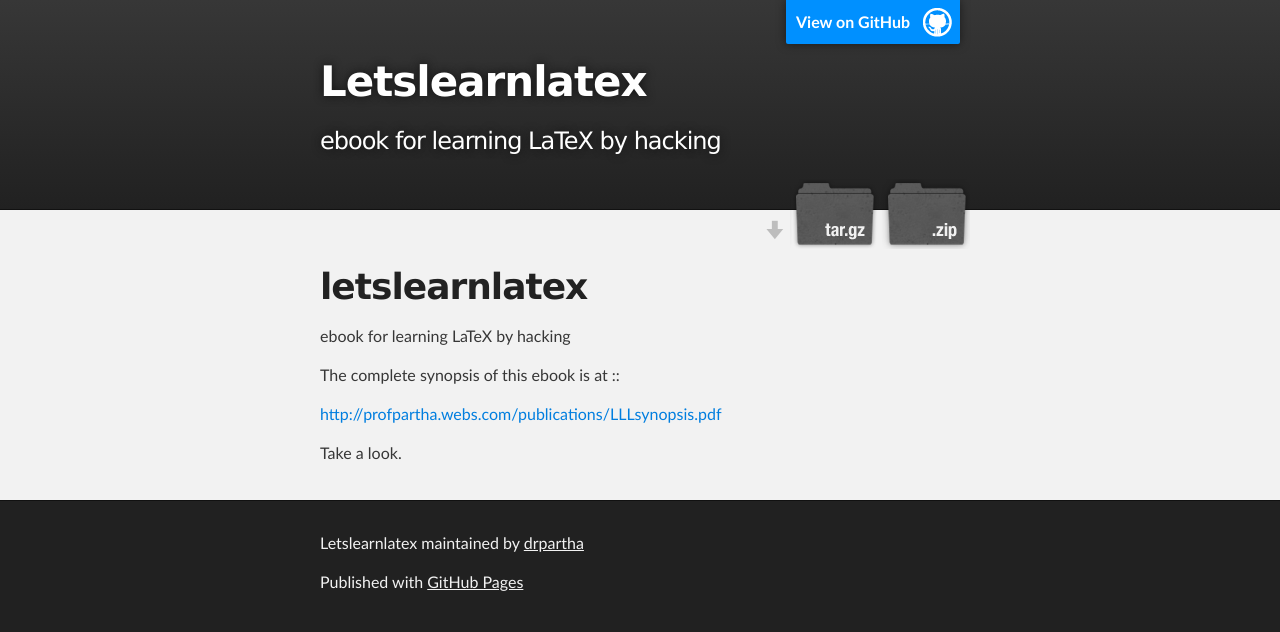
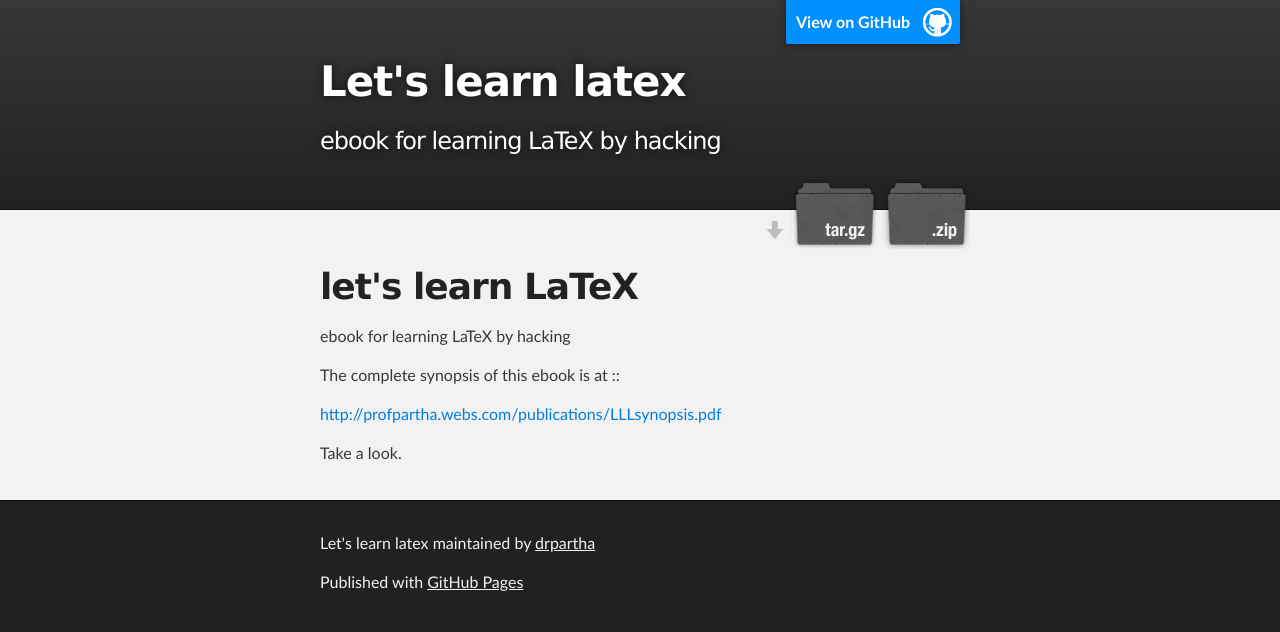
Before and after one commit to drpartha/letslearnlatex, a plain HTML site: page index.html in a window 1280 px wide. Drawn offline with Linux system fonts and the light colour scheme.

Commit message:
Create gh-pages branch via GitHub

```diff
--- a/index.html
+++ b/index.html
@@ -4,11 +4,11 @@
   <head>
     <meta charset='utf-8' />
     <meta http-equiv="X-UA-Compatible" content="chrome=1" />
-    <meta name="description" content="Letslearnlatex : ebook for learning LaTeX by hacking" />
+    <meta name="description" content="Let&#39;s learn latex : ebook for learning LaTeX by hacking" />
 
     <link rel="stylesheet" type="text/css" media="screen" href="stylesheets/stylesheet.css">
 
-    <title>Letslearnlatex</title>
+    <title>Let&#39;s learn latex</title>
   </head>
 
   <body>
@@ -18,7 +18,7 @@
         <header class="inner">
           <a id="forkme_banner" href="https://github.com/drpartha/letslearnlatex">View on GitHub</a>
 
-          <h1 id="project_title">Letslearnlatex</h1>
+          <h1 id="project_title">Let&#39;s learn latex</h1>
           <h2 id="project_tagline">ebook for learning LaTeX by hacking</h2>
 
             <section id="downloads">
@@ -32,7 +32,7 @@
     <div id="main_content_wrap" class="outer">
       <section id="main_content" class="inner">
         <h1>
-<a name="letslearnlatex" class="anchor" href="#letslearnlatex"><span class="octicon octicon-link"></span></a>letslearnlatex</h1>
+<a name="lets-learn-latex" class="anchor" href="#lets-learn-latex"><span class="octicon octicon-link"></span></a>let's learn LaTeX</h1>
 
 <h1></h1>
 
@@ -49,7 +49,7 @@
     <!-- FOOTER  -->
     <div id="footer_wrap" class="outer">
       <footer class="inner">
-        <p class="copyright">Letslearnlatex maintained by <a href="https://github.com/drpartha">drpartha</a></p>
+        <p class="copyright">Let&#39;s learn latex maintained by <a href="https://github.com/drpartha">drpartha</a></p>
         <p>Published with <a href="http://pages.github.com">GitHub Pages</a></p>
       </footer>
     </div>
--- a/params.json
+++ b/params.json
@@ -1 +1 @@
-{"name":"Letslearnlatex","tagline":"ebook for learning LaTeX by hacking","body":"# letslearnlatex\r\n==============\r\n\r\nebook for learning LaTeX by hacking\r\n\r\n\r\nThe complete synopsis of this ebook is at ::\r\n\r\nhttp://profpartha.webs.com/publications/LLLsynopsis.pdf\r\n\r\nTake a look.\r\n","google":"","note":"Don't delete this file! It's used internally to help with page regeneration."}
+{"name":"Let's learn latex","tagline":"ebook for learning LaTeX by hacking","body":"# let's learn LaTeX\r\n==============\r\n\r\nebook for learning LaTeX by hacking\r\n\r\n\r\nThe complete synopsis of this ebook is at ::\r\n\r\nhttp://profpartha.webs.com/publications/LLLsynopsis.pdf\r\n\r\nTake a look.\r\n","google":"","note":"Don't delete this file! It's used internally to help with page regeneration."}
```
